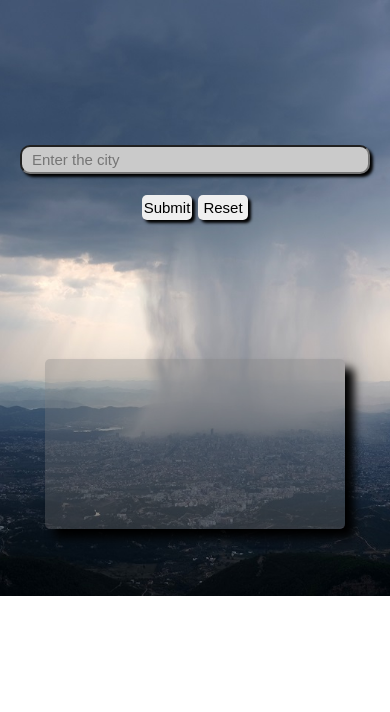
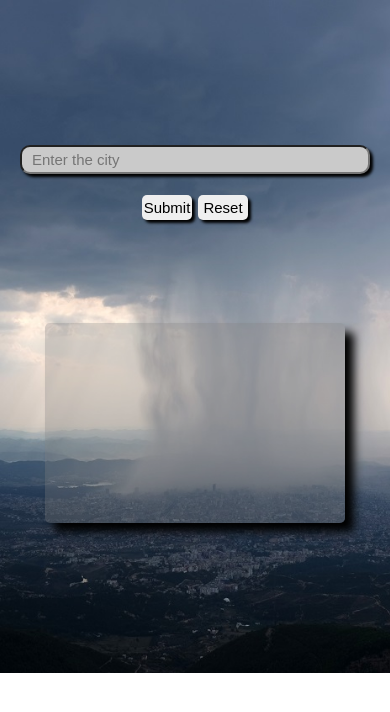
Before and after one commit to riteshsoni123/weather-app, a plain HTML site: page index.html in a window 390 px wide. Drawn offline with Linux system fonts and the light colour scheme.

Commit message:
adjusted marjins according to phone

```diff
--- a/index.html
+++ b/index.html
@@ -169,13 +169,13 @@
             margin-top: 135px;
         }
         .info{
-            margin-top: 136px;
-            margin-bottom: 67px;
+            margin-top: 100px;
+            margin-bottom: 150px;
             /* border: 2px solid red; */
         }
         #slide{
             width: 300px;
-            height: 170px;
+            height: 200px;
             padding-top: 13px;
             font-size: 16px;
         }
```
